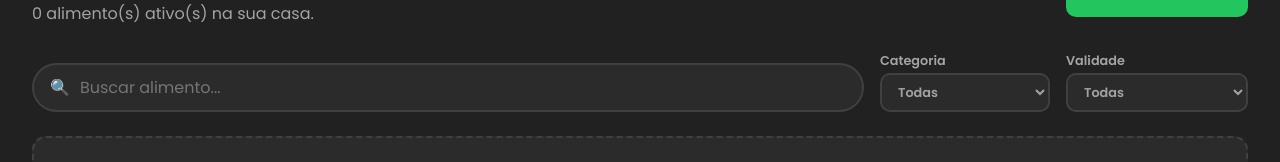
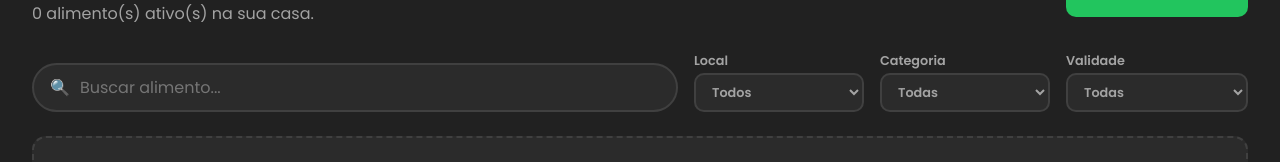
Before and after one commit to EcoFood-Senai/EcoFood, a React (Vite) app: page /alimentos in a window 1280 px wide. Shown: the part 147-309 px from the top of the page. Built offline with nearby package versions, Linux system fonts and the light colour scheme.

Commit message:
feat: adiciona local de armazenamento (geladeira, freezer e dispensa)

```diff
--- a/src/components/FilterBar.tsx
+++ b/src/components/FilterBar.tsx
@@ -1,17 +1,40 @@
-import { CATEGORIES } from '../types/food'
-import type { FoodCategory, ValidityStatus } from '../types/food'
+import { CATEGORIES, LOCATIONS } from '../types/food'
+import type { FoodCategory, StorageLocation, ValidityStatus } from '../types/food'
 import './FilterBar.css'
 
 interface FilterBarProps {
   category: FoodCategory | 'todas'
+  location: StorageLocation | 'todos'
   status: ValidityStatus | 'todos'
   onCategoryChange: (category: FoodCategory | 'todas') => void
+  onLocationChange: (location: StorageLocation | 'todos') => void
   onStatusChange: (status: ValidityStatus | 'todos') => void
 }
 
-export function FilterBar({ category, status, onCategoryChange, onStatusChange }: FilterBarProps) {
+export function FilterBar({
+  category,
+  location,
+  status,
+  onCategoryChange,
+  onLocationChange,
+  onStatusChange,
+}: FilterBarProps) {
   return (
     <div className="filter-bar">
+      <label>
+        Local
+        <select
+          value={location}
+          onChange={(event) => onLocationChange(event.target.value as StorageLocation | 'todos')}
+        >
+          <option value="todos">Todos</option>
+          {LOCATIONS.map((item) => (
+            <option key={item} value={item}>
+              {item}
+            </option>
+          ))}
+        </select>
+      </label>
       <label>
         Categoria
         <select
--- a/src/types/food.ts
+++ b/src/types/food.ts
@@ -17,12 +17,17 @@ export const CATEGORIES: FoodCategory[] = [
   'Outros',
 ]
 
+export type StorageLocation = 'Geladeira' | 'Freezer' | 'Dispensa'
+
+export const LOCATIONS: StorageLocation[] = ['Geladeira', 'Freezer', 'Dispensa']
+
 export type FoodState = 'ativo' | 'consumido' | 'descartado'
 
 export interface Food {
   id: string
   name: string
   category: FoodCategory
+  location: StorageLocation
   quantity: number
   unit: string
   expiryDate: string
--- a/src/utils/filter.ts
+++ b/src/utils/filter.ts
@@ -1,19 +1,21 @@
-import type { Food, FoodCategory, ValidityStatus } from '../types/food'
+import type { Food, FoodCategory, StorageLocation, ValidityStatus } from '../types/food'
 import { daysUntil, getValidityStatus } from './date'
 
 export interface FoodFilters {
   search: string
   category: FoodCategory | 'todas'
+  location: StorageLocation | 'todos'
   status: ValidityStatus | 'todos'
 }
 
 export const DEFAULT_FILTERS: FoodFilters = {
   search: '',
   category: 'todas',
+  location: 'todos',
   status: 'todos',
 }
 
-function normalize(text: string): string {
+export function normalize(text: string): string {
   return text
     .normalize('NFD')
     .replace(/[̀-ͯ]/g, '')
@@ -26,6 +28,7 @@ export function filterFoods(foods: Food[], filters: FoodFilters): Food[] {
   return foods.filter((food) => {
     if (term && !normalize(food.name).includes(term)) return false
     if (filters.category !== 'todas' && food.category !== filters.category) return false
+    if (filters.location !== 'todos' && food.location !== filters.location) return false
     if (filters.status !== 'todos') {
       const status = getValidityStatus(daysUntil(food.expiryDate))
       if (status !== filters.status) return false
```
Also changed, not shown: src/components/categoryIcons.ts (added, +18 -0 lines).
